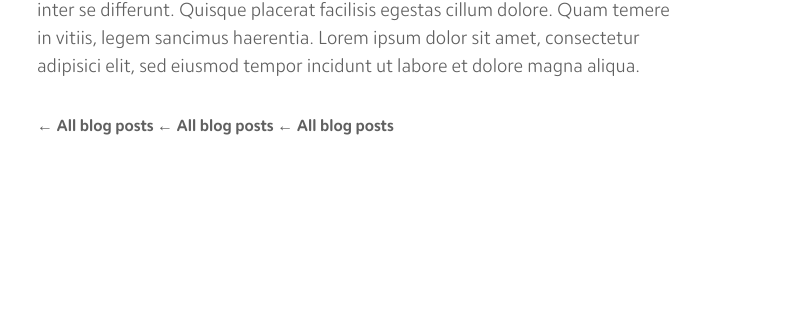
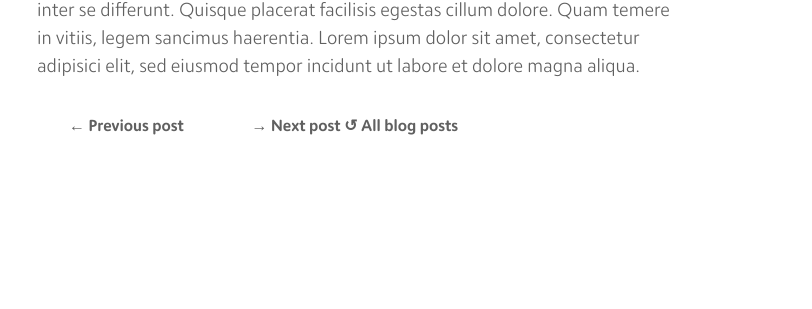
Before and after one commit to MrAnnix/MrAnnix.github.io, a Jekyll site: the page built from _posts/2013-08-13-the-10-golden-rules-of-clean-simple-design.md, in a window 1280 px wide. Shown: the part 1980-2289 px from the top of the page, without its empty margins (203-1015 px from the left). Built offline with Jekyll 4.4.1, drawn with Linux system fonts in a browser that asks for light colours.

Commit message:
Added navigation to posts

```diff
--- a/_layouts/post.html
+++ b/_layouts/post.html
@@ -23,8 +23,8 @@ layout: default
         </div>
     </div>
     <div class="blog-navigation">
-        <a href="{{ site.baseurl }}/blog" class="back">← All blog posts</a>
-        <a href="{{ site.baseurl }}/blog" class="back">← All blog posts</a>
-        <a href="{{ site.baseurl }}/blog" class="back">← All blog posts</a>
+        <a href="{{ site.baseurl }}/blog" class="previous-post">← Previous post</a>
+        <a href="{{ site.baseurl }}/blog" class="next-post">→ Next post</a>
+        <a href="{{ site.baseurl }}/blog" class="back-to-blog">↺ All blog posts</a>
     </div>
 </article>
--- a/_sass/_common.scss
+++ b/_sass/_common.scss
@@ -523,17 +523,30 @@ code,pre,tt {
 }
 
 .post .blog-navigation {
-    padding-top: 1rem
+    padding-top: 1em
 }
 
-.post .back {
+.post .blog-navigation .back-to-blog {
+    margin-right: 2em
+}
+
+.post .blog-navigation .previous-post{
+    margin-left: 2em;
+    margin-right: 2em
+}
+
+.post .blog-navigation .next-post {
+    margin-left: 2em
+}
+
+.post .blog-navigation .back-to-blog, .post .blog-navigation .previous-post, .post .blog-navigation .next-post {
     transition: color .3s;
     text-decoration: none;
     color: #606060!important;
     font-weight: 700
 }
 
-.post .back:hover {
+.post .blog-navigation .back-to-blog:hover, .post .blog-navigation .previous-post:hover, .post .blog-navigation .next-post:hover {
     color: #333!important
 }
 
```
